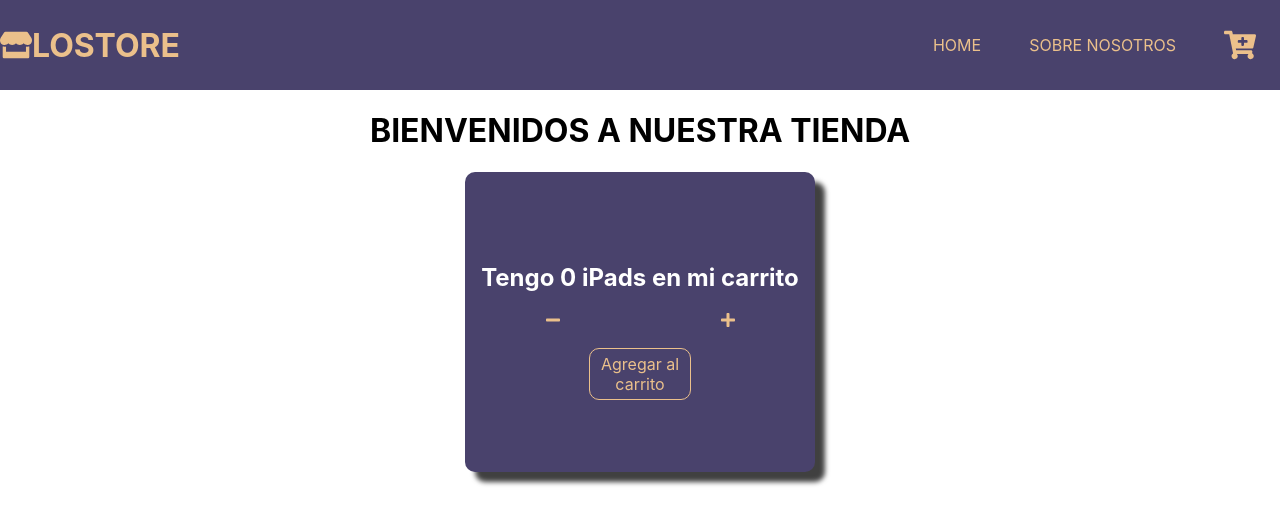
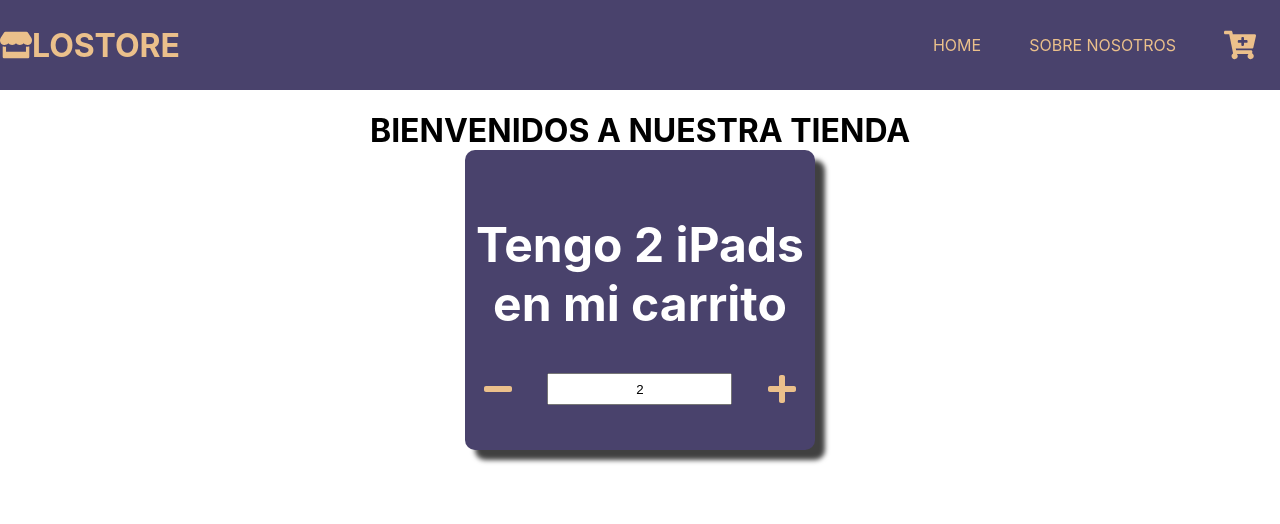
Before and after one commit to Itsjuanit/lostore, a React (Create React App) app: page / in a window 1280 px wide. Shown: the top 524 px of the page. Built offline with nearby package versions, Linux system fonts and the light colour scheme.

Commit message:
Se agrego el counter con el hook useState

```diff
--- a/src/App.js
+++ b/src/App.js
@@ -1,13 +1,11 @@
 import NavBar from "./Components/NavBar/NavBar";
 import ItemListCointainer from "./Components/Item/ItemListCointainer";
-import ItemCounter from "./Components/Counter/ItemCounter";
 
 function App() {
   return (
     <>
       <NavBar />
       <ItemListCointainer greeting="BIENVENIDOS A NUESTRA TIENDA" />
-      <ItemCounter />
     </>
   );
 }
--- a/src/Components/Counter/ItemCounter.jsx
+++ b/src/Components/Counter/ItemCounter.jsx
@@ -1,23 +1,36 @@
 import { useState } from "react";
-import {
-  CardCounter,
-  CardCounterBtn,
-  CardCounterInput,
-} from "./ItemCounter.elements";
+import { CardCounter, CardCounterInput } from "./ItemCounter.elements";
 import { FaPlus, FaMinus } from "react-icons/fa";
 
-function ItemCounter() {
-  const [count, setCount] = useState(0);
+const ItemCounter = (props) => {
+  const [count, setCount] = useState(parseInt(props.initial));
+
+  const onAdd = () => {
+    if (count < props.stock) {
+      setCount(count + 1);
+    }
+  };
+  const onSubtraction = () => {
+    if (count > props.initial) {
+      setCount(count - 1);
+    }
+  };
+
   return (
     <CardCounter>
       <h2>Tengo {count} iPads en mi carrito</h2>
       <CardCounterInput>
-        <FaMinus onClick={() => setCount(count - 1)}/>
-        <FaPlus onClick={() => setCount(count + 1)} />
+        <FaMinus onClick={onSubtraction} />
+        <input
+          type="text"
+          value={count}
+          readOnly
+          style={{ textAlign: "center" }}
+        />
+        <FaPlus onClick={onAdd} />
       </CardCounterInput>
-      <CardCounterBtn>Agregar al carrito</CardCounterBtn>
     </CardCounter>
   );
-}
+};
 
 export default ItemCounter;
--- a/src/Components/Item/ItemListCointainer.jsx
+++ b/src/Components/Item/ItemListCointainer.jsx
@@ -1,7 +1,13 @@
 import { ItemListCointainerH1 } from "./ItemListContainer.elements";
-function ItemListCointainer(props) {
-  return <ItemListCointainerH1>{props.greeting}</ItemListCointainerH1>;
+import ItemCounter from "../Counter/ItemCounter";
 
-}
+const ItemListCointainer = ({ greeting }) => {
+  return (
+    <ItemListCointainerH1>
+      {greeting}
+      <ItemCounter stock="15" initial="2" />
+    </ItemListCointainerH1>
+  );
+};
 
 export default ItemListCointainer;
```
